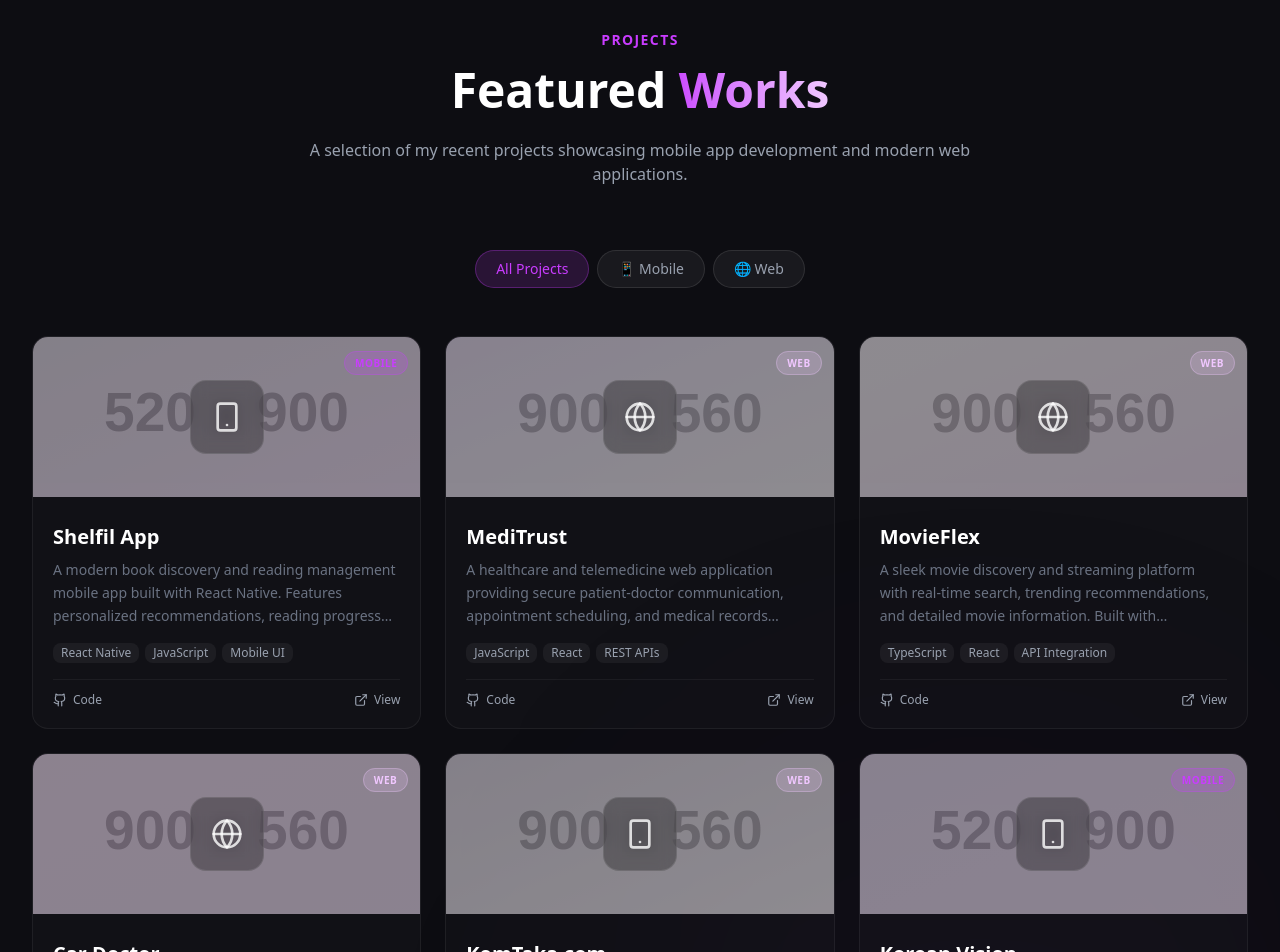
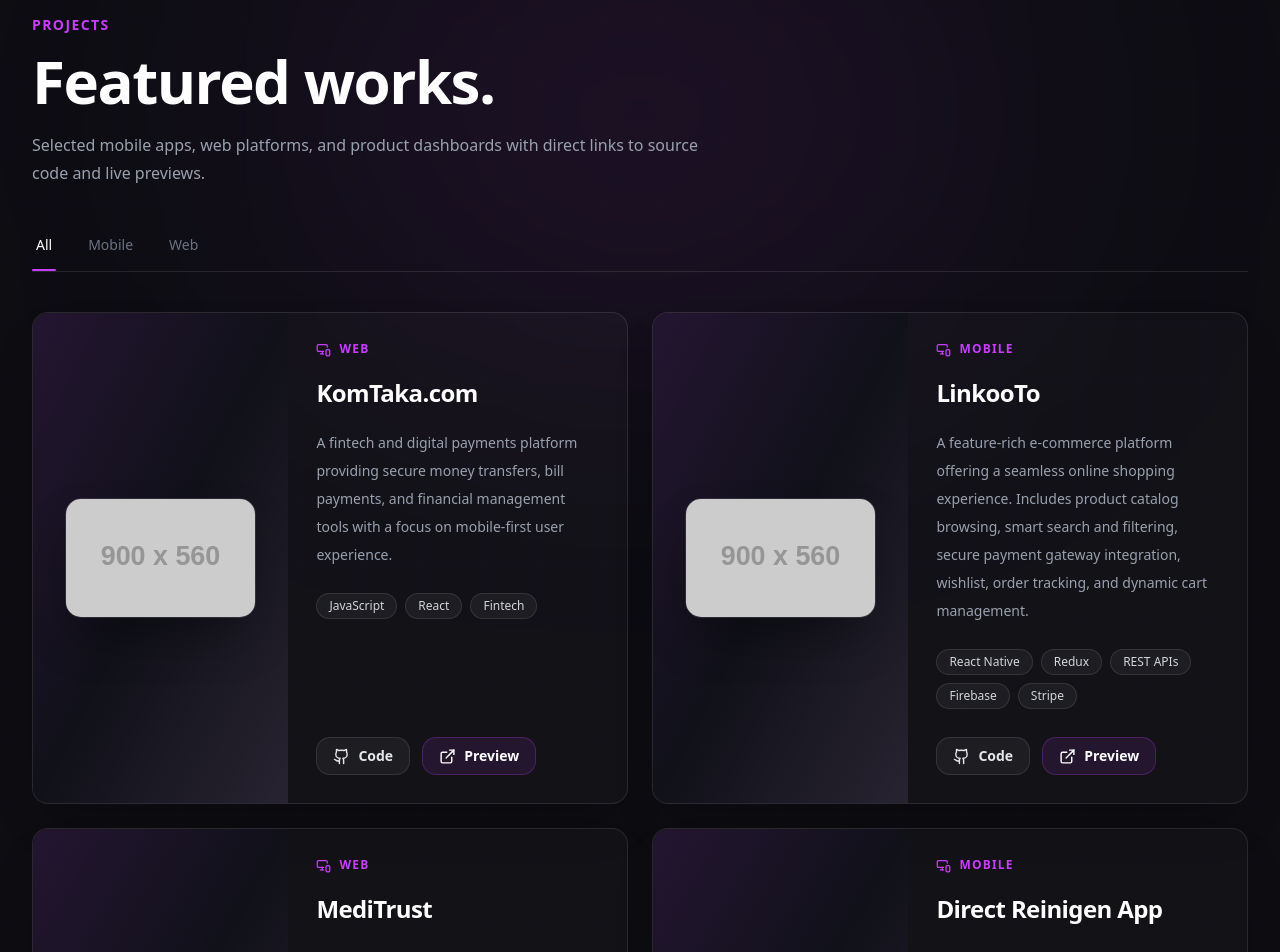
Before and after one commit to SabbirHossainEvan/evan_31, a Next.js app: page / in a window 1280 px wide. Shown: the part 2820-3772 px from the top of the page. Built offline with nearby package versions, Linux system fonts and the light colour scheme.

Commit message:
update project section

```diff
--- a/src/components/portfolio/Projects.tsx
+++ b/src/components/portfolio/Projects.tsx
@@ -1,125 +1,141 @@
 'use client'
 
 import { motion, useInView } from 'framer-motion'
-import { useRef, useState } from 'react'
-import { ExternalLink, Github, Smartphone, Globe } from 'lucide-react'
+import { useMemo, useRef, useState } from 'react'
+import {
+  ArrowRight,
+  ExternalLink,
+  Github,
+  MonitorSmartphone,
+  Smartphone,
+} from 'lucide-react'
 import ProjectLightbox, {
   type ProjectGalleryItem,
 } from '@/components/portfolio/ProjectLightbox'
 
+type ProjectCategory = 'All' | 'Mobile' | 'Web'
+
 interface Project {
   title: string
+  category: Exclude<ProjectCategory, 'All'>
   description: string
   tags: string[]
-  category: 'mobile' | 'web'
-  github?: string
-  gradient: string
-  icon: typeof Smartphone
   images: string[]
   orientation: 'mobile' | 'desktop'
+  github: string
+  liveDemo: string
 }
+
+const categories: ProjectCategory[] = ['All', 'Mobile', 'Web']
 
 const projects: Project[] = [
   {
-    title: 'Shelfil App',
-    description: 'A modern book discovery and reading management mobile app built with React Native. Features personalized recommendations, reading progress tracking, and social sharing capabilities.',
-    tags: ['React Native', 'JavaScript', 'Mobile UI'],
-    category: 'mobile',
-    github: 'https://github.com/SabbirHossainEvan/Shelfil_App_React_Native',
-    gradient: 'from-[#5E1B8C]/20 to-[#C93CFF]/20',
-    icon: Smartphone,
+    title: 'KomTaka.com',
+    category: 'Web',
+    description:
+      'A fintech and digital payments platform providing secure money transfers, bill payments, and financial management tools with a focus on mobile-first user experience.',
+    tags: ['JavaScript', 'React', 'Fintech'],
     images: [
-      'https://placehold.co/520x900/111827/C93CFF?text=Shelfil+Home',
-      'https://placehold.co/520x900/171022/F0C7FF?text=Book+Details',
-      'https://placehold.co/520x900/101624/60A5FA?text=Reading+List',
+      'https://placehold.co/900x560/101624/F0C7FF?text=KomTaka.com',
+      'https://placehold.co/900x560/111827/C93CFF?text=Wallet',
+      'https://placehold.co/900x560/15111f/60A5FA?text=Transactions',
     ],
-    orientation: 'mobile',
+    orientation: 'desktop',
+    github: 'https://github.com/SabbirHossainEvan/KomTaka.com',
+    liveDemo: 'https://kom-taka-com-ten.vercel.app/',
+  },
+  {
+    title: 'LinkooTo',
+    category: 'Mobile',
+    description:
+      'A feature-rich e-commerce platform offering a seamless online shopping experience. Includes product catalog browsing, smart search and filtering, secure payment gateway integration, wishlist, order tracking, and dynamic cart management.',
+    tags: ['React Native', 'Redux', 'REST APIs', 'Firebase', 'Stripe'],
+    images: [
+      'https://placehold.co/900x560/101624/F0C7FF?text=LinkooTo',
+      'https://placehold.co/900x560/12201b/34D399?text=Products',
+      'https://placehold.co/900x560/111827/C93CFF?text=Checkout',
+    ],
+    orientation: 'desktop',
+    github: 'https://github.com/SabbirHossainEvan/linkooTo',
+    liveDemo: 'https://github.com/SabbirHossainEvan/linkooTo',
   },
   {
     title: 'MediTrust',
-    description: 'A healthcare and telemedicine web application providing secure patient-doctor communication, appointment scheduling, and medical records management with an intuitive interface.',
+    category: 'Web',
+    description:
+      'A healthcare and telemedicine web application providing secure patient-doctor communication, appointment scheduling, and medical records management with an intuitive interface.',
     tags: ['JavaScript', 'React', 'REST APIs'],
-    category: 'web',
-    github: 'https://github.com/SabbirHossainEvan/mediTrust',
-    gradient: 'from-[#9333EA]/20 to-[#F0C7FF]/20',
-    icon: Globe,
     images: [
       'https://placehold.co/900x560/101624/F0C7FF?text=MediTrust+Dashboard',
       'https://placehold.co/900x560/12201b/34D399?text=Appointments',
       'https://placehold.co/900x560/111827/C93CFF?text=Patient+Records',
     ],
     orientation: 'desktop',
+    github: 'https://github.com/SabbirHossainEvan/mediTrust',
+    liveDemo: 'https://medi-trust-theta.vercel.app/',
   },
   {
-    title: 'MovieFlex',
-    description: 'A sleek movie discovery and streaming platform with real-time search, trending recommendations, and detailed movie information. Built with TypeScript and modern React patterns.',
-    tags: ['TypeScript', 'React', 'API Integration'],
-    category: 'web',
-    github: 'https://github.com/SabbirHossainEvan/MovieFlex',
-    gradient: 'from-[#F0C7FF]/20 to-[#D946EF]/20',
-    icon: Globe,
+    title: 'Direct Reinigen App',
+    category: 'Mobile',
+    description:
+      'A mobile companion app for the Direct Reinigen platform, empowering field staff and customers with real-time booking management, job status updates, location tracking, and instant service notifications.',
+    tags: ['React Native', 'Redux', 'REST APIs', 'Firebase', 'Stripe'],
     images: [
-      'https://placehold.co/900x560/15111f/C93CFF?text=MovieFlex+Home',
-      'https://placehold.co/900x560/111827/F0C7FF?text=Movie+Details',
-      'https://placehold.co/900x560/101624/D946EF?text=Search+Results',
+      'https://placehold.co/900x560/101624/F0C7FF?text=Direct+Reinigen+App',
+      'https://placehold.co/900x560/12201b/34D399?text=Booking+Management',
+      'https://placehold.co/900x560/111827/C93CFF?text=Job+Status',
     ],
     orientation: 'desktop',
+    github: 'https://github.com/SabbirHossainEvan/direct-reinigen',
+    liveDemo: 'https://github.com/SabbirHossainEvan/direct-reinigen',
   },
   {
-    title: 'Car Doctor',
-    description: 'An automotive service booking platform that connects car owners with nearby mechanics. Features real-time tracking, service history, and secure payment integration.',
+    title: 'UK INKIND',
+    category: 'Web',
+    description:
+      'An accessible, evidence-based digital EMDR therapy platform designed to support mental health recovery. Features guided video instructions, interactive AI-assisted support, and structured progress tracking with full GDPR compliance.',
     tags: ['JavaScript', 'React', 'Node.js'],
-    category: 'web',
-    github: 'https://github.com/SabbirHossainEvan/car-doctor',
-    gradient: 'from-[#D946EF]/20 to-[#C93CFF]/20',
-    icon: Globe,
     images: [
-      'https://placehold.co/900x560/111827/D946EF?text=Car+Doctor',
-      'https://placehold.co/900x560/101624/F0C7FF?text=Service+Booking',
-      'https://placehold.co/900x560/15111f/C93CFF?text=Mechanic+Profile',
+      'https://placehold.co/900x560/111827/D946EF?text=UK+INKIND',
+      'https://placehold.co/900x560/101624/F0C7FF?text=Therapy+Session',
+      'https://placehold.co/900x560/15111f/C93CFF?text=Progress+Tracking',
     ],
     orientation: 'desktop',
-  },
-  {
-    title: 'KomTaka.com',
-    description: 'A fintech and digital payments platform providing secure money transfers, bill payments, and financial management tools with a focus on mobile-first user experience.',
-    tags: ['JavaScript', 'React', 'Fintech'],
-    category: 'web',
-    github: 'https://github.com/SabbirHossainEvan/KomTaka.com',
-    gradient: 'from-[#5E1B8C]/20 to-[#F0C7FF]/20',
-    icon: Smartphone,
-    images: [
-      'https://placehold.co/900x560/101624/F0C7FF?text=KomTaka.com',
-      'https://placehold.co/900x560/111827/C93CFF?text=Wallet',
-      'https://placehold.co/900x560/15111f/60A5FA?text=Transactions',
-    ],
-    orientation: 'desktop',
+    github: 'https://github.com/SabbirHossainEvan/car-doctor',
+    liveDemo: 'https://uk-inkind.vercel.app/',
   },
   {
     title: 'Korean Vision',
-    description: 'An AI-powered Korean beauty and skincare recommendation app. Features personalized product suggestions, skin analysis, and an interactive beauty routine builder.',
+    category: 'Mobile',
+    description:
+      'An AI-powered Korean beauty and skincare recommendation app. Features personalized product suggestions, skin analysis, and an interactive beauty routine builder.',
     tags: ['TypeScript', 'React Native', 'AI Integration'],
-    category: 'mobile',
-    github: 'https://github.com/SabbirHossainEvan/korean_vision',
-    gradient: 'from-[#9333EA]/20 to-[#C93CFF]/20',
-    icon: Smartphone,
     images: [
       'https://placehold.co/520x900/111827/C93CFF?text=Korean+Vision',
       'https://placehold.co/520x900/171022/F0C7FF?text=Skin+Analysis',
       'https://placehold.co/520x900/101624/34D399?text=Routine+Builder',
     ],
     orientation: 'mobile',
+    github: 'https://github.com/SabbirHossainEvan/korean_vision',
+    liveDemo: 'https://korean-vision.vercel.app/',
   },
 ]
 
 export default function Projects() {
   const ref = useRef(null)
   const isInView = useInView(ref, { once: true, margin: '-100px' })
-  const [filter, setFilter] = useState<'all' | 'mobile' | 'web'>('all')
+  const [activeCategory, setActiveCategory] = useState<ProjectCategory>('All')
   const [activeProjectIndex, setActiveProjectIndex] = useState<number | null>(null)
   const [activeImageIndex, setActiveImageIndex] = useState(0)
 
-  const filtered = filter === 'all' ? projects : projects.filter(p => p.category === filter)
+  const visibleProjects = useMemo(() => {
+    if (activeCategory === 'All') {
+      return projects
+    }
+
+    return projects.filter((project) => project.category === activeCategory)
+  }, [activeCategory])
+
   const galleryItems: ProjectGalleryItem[] = projects.map((project) => ({
     title: project.title,
     category: project.category,
@@ -133,165 +149,159 @@ export default function Projects() {
   }
 
   return (
-    <section id="projects" className="relative py-20 md:py-32 bg-[#0D0D12] overflow-hidden">
-      {/* Background */}
-      <div className="absolute bottom-0 right-0 w-[600px] h-[600px] bg-[#5E1B8C]/5 blur-[150px] rounded-full" />
+    <section
+      id="projects"
+      className="relative overflow-hidden border-y border-white/5 bg-[#0D0D12] py-20 md:py-28"
+    >
+      <div className="absolute left-1/2 top-0 h-[420px] w-[720px] -translate-x-1/2 rounded-full bg-[#C93CFF]/10 blur-[140px]" />
+      <div className="cyber-grid absolute inset-0 opacity-30" />
 
-      <div ref={ref} className="relative max-w-7xl mx-auto px-4 sm:px-6 lg:px-8">
-        {/* Section header */}
+      <div ref={ref} className="relative mx-auto max-w-7xl px-4 sm:px-6 lg:px-8">
         <motion.div
           initial={{ opacity: 0, y: 30 }}
           animate={isInView ? { opacity: 1, y: 0 } : {}}
           transition={{ duration: 0.6 }}
-          className="text-center mb-10 md:mb-16"
+          className="mb-10 max-w-3xl md:mb-12"
         >
-          <span className="text-[#C93CFF] text-sm font-semibold tracking-widest uppercase mb-4 block">Projects</span>
-          <h2 className="text-3xl md:text-5xl font-bold text-white mb-4 md:mb-6">
-            Featured
-            <span className="bg-gradient-to-r from-[#C93CFF] to-[#F0C7FF] bg-clip-text text-transparent"> Works</span>
+          <span className="mb-4 block text-sm font-semibold uppercase tracking-widest text-[#C93CFF]">
+            Projects
+          </span>
+          <h2 className="text-4xl font-black tracking-tight text-white sm:text-5xl md:text-6xl">
+            Featured works.
           </h2>
-          <p className="text-gray-400 max-w-2xl mx-auto text-sm md:text-base">
-            A selection of my recent projects showcasing mobile app development and modern web applications.
+          <p className="mt-5 max-w-2xl text-sm leading-7 text-gray-400 sm:text-base">
+            Selected mobile apps, web platforms, and product dashboards with
+            direct links to source code and live previews.
           </p>
         </motion.div>
 
-        {/* Filter tabs */}
         <motion.div
           initial={{ opacity: 0, y: 20 }}
           animate={isInView ? { opacity: 1, y: 0 } : {}}
-          transition={{ duration: 0.5, delay: 0.2 }}
-          className="flex justify-center gap-2 mb-8 md:mb-12"
+          transition={{ duration: 0.5, delay: 0.15 }}
+          className="mb-10 overflow-x-auto border-b border-white/10"
         >
-          {(['all', 'mobile', 'web'] as const).map((tab) => (
+          <div className="flex min-w-max gap-7">
+            {categories.map((category) => (
               <button
-              key={tab}
-              onClick={() => setFilter(tab)}
-              className={`px-5 py-2 rounded-full text-sm font-medium transition-all duration-300 ${
-                filter === tab
-                  ? 'bg-[#C93CFF]/15 text-[#C93CFF] border border-[#C93CFF]/30'
-                  : 'bg-white/5 text-gray-400 border border-white/10 hover:text-white hover:bg-white/10'
+                key={category}
+                onClick={() => setActiveCategory(category)}
+                className={`relative px-1 pb-4 text-sm font-medium transition ${
+                  activeCategory === category
+                    ? 'text-white'
+                    : 'text-gray-500 hover:text-gray-200'
                 }`}
               >
-              {tab === 'all' ? 'All Projects' : tab === 'mobile' ? '📱 Mobile' : '🌐 Web'}
+                {category}
+                {activeCategory === category && (
+                  <motion.span
+                    layoutId="landingProjectCategory"
+                    className="absolute bottom-0 left-0 h-0.5 w-full rounded-full bg-[#C93CFF]"
+                  />
+                )}
               </button>
             ))}
+          </div>
         </motion.div>
 
-        {/* Projects grid */}
-        <div className="grid sm:grid-cols-2 lg:grid-cols-3 gap-4 md:gap-6">
-          {filtered.map((project, i) => (
-            <motion.div
+        <motion.div layout className="grid gap-6 lg:grid-cols-2">
+          {visibleProjects.map((project, index) => (
+            <motion.article
+              layout
               key={project.title}
-              layout
-              initial={{ opacity: 0, y: 30 }}
+              initial={{ opacity: 0, y: 24 }}
               animate={isInView ? { opacity: 1, y: 0 } : {}}
-              exit={{ opacity: 0, scale: 0.9 }}
-              transition={{ duration: 0.5, delay: 0.1 + i * 0.1 }}
-              whileHover={{ y: -8 }}
-              className="group relative rounded-2xl bg-white/[0.02] border border-white/[0.06] hover:border-[#C93CFF]/20 overflow-hidden transition-all duration-300"
+              transition={{ duration: 0.45, delay: 0.1 + index * 0.06 }}
+              className="group grid overflow-hidden rounded-2xl border border-white/10 bg-white/[0.025] shadow-2xl shadow-black/20 transition hover:border-[#C93CFF]/25 md:grid-cols-[0.86fr_1.14fr]"
             >
-              {/* Project gradient header */}
+              <div className="relative min-h-[300px] overflow-hidden bg-[#11111a] md:min-h-[340px]">
+                <div className="absolute inset-0 bg-gradient-to-br from-[#C93CFF]/10 via-transparent to-[#F0C7FF]/10" />
+                <div className="absolute inset-0 flex items-center justify-center p-6 sm:p-8">
                   <button
                     type="button"
                     onClick={() => openLightbox(project)}
-                className={`h-32 md:h-40 w-full bg-gradient-to-br ${project.gradient} relative overflow-hidden cursor-zoom-in`}
+                    className="cursor-zoom-in"
                     aria-label={`Open ${project.title} gallery`}
                   >
-                <div className="absolute inset-0 bg-black/20" />
                     <img
                       src={project.images[0]}
                       alt={`${project.title} placeholder preview`}
-                  className="h-full w-full object-cover opacity-60 transition duration-500 group-hover:scale-105 group-hover:opacity-75"
+                      className={`rounded-2xl border border-white/10 object-cover shadow-2xl shadow-black/40 transition duration-500 group-hover:scale-[1.03] ${
+                        project.orientation === 'mobile'
+                          ? 'h-[390px] w-[220px]'
+                          : 'h-auto w-full'
+                      }`}
                     />
-                <div className="absolute inset-0 flex items-center justify-center">
-                  <motion.div
-                    whileHover={{ scale: 1.1, rotate: 5 }}
-                    className="p-4 md:p-5 rounded-2xl bg-black/30 backdrop-blur-sm border border-white/10"
-                  >
-                    <project.icon size={32} className="text-white/80" />
-                  </motion.div>
+                  </button>
                 </div>
-                {/* Category badge */}
-                <div className="absolute top-3 right-3">
-                  <span className={`px-2.5 py-1 rounded-full text-[10px] font-semibold uppercase tracking-wider ${
-                    project.category === 'mobile'
-                      ? 'bg-[#C93CFF]/20 text-[#C93CFF] border border-[#C93CFF]/30'
-                      : 'bg-[#F0C7FF]/20 text-[#F0C7FF] border border-[#F0C7FF]/30'
-                  }`}>
+              </div>
+
+              <div className="flex min-h-[300px] flex-col p-6 sm:p-7 md:min-h-[340px]">
+                <div className="mb-5 flex items-center gap-2 text-xs font-bold uppercase tracking-widest text-[#C93CFF]">
+                  {project.orientation === 'mobile' ? (
+                    <Smartphone size={15} />
+                  ) : (
+                    <MonitorSmartphone size={15} />
+                  )}
                   {project.category}
-                  </span>
                 </div>
-              </button>
 
-              {/* Content */}
-              <div className="p-4 md:p-5">
-                <h3 className="text-lg md:text-xl font-bold text-white mb-2 group-hover:text-[#C93CFF] transition-colors">
+                <h3 className="text-2xl font-bold tracking-tight text-white">
                   {project.title}
                 </h3>
-                <p className="text-gray-500 text-xs md:text-sm leading-relaxed mb-4 line-clamp-3">
+                <p className="mt-5 text-sm leading-7 text-gray-400">
                   {project.description}
                 </p>
 
-                {/* Tags */}
-                <div className="flex flex-wrap gap-1.5 mb-4">
+                <div className="mt-6 flex flex-wrap gap-2">
                   {project.tags.map((tag) => (
                     <span
                       key={tag}
-                      className="px-2 py-0.5 rounded-md bg-white/5 text-gray-400 text-[10px] md:text-xs font-medium"
+                      className="rounded-full border border-white/10 bg-white/5 px-3 py-1 text-xs font-medium text-gray-300"
                     >
                       {tag}
                     </span>
                   ))}
                 </div>
 
-                {/* Links */}
-                <div className="flex items-center gap-3 pt-3 border-t border-white/5">
-                  {project.github && (
-                    <motion.a
+                <div className="mt-auto flex flex-wrap gap-3 pt-7">
+                  <a
                     href={project.github}
                     target="_blank"
                     rel="noopener noreferrer"
-                      whileHover={{ scale: 1.1 }}
-                      whileTap={{ scale: 0.9 }}
-                      className="flex items-center gap-1.5 text-xs text-gray-400 hover:text-[#C93CFF] transition-colors"
+                    className="inline-flex items-center gap-2 rounded-xl border border-white/10 bg-white/5 px-4 py-2 text-sm font-semibold text-gray-200 transition hover:border-[#C93CFF]/30 hover:text-white"
                   >
-                      <Github size={14} />
-                      <span>Code</span>
-                    </motion.a>
-                  )}
-                  <motion.a
-                    href={project.github}
+                    <Github size={17} />
+                    Code
+                  </a>
+                  <a
+                    href={project.liveDemo}
                     target="_blank"
                     rel="noopener noreferrer"
-                    whileHover={{ scale: 1.1 }}
-                    whileTap={{ scale: 0.9 }}
-                    className="flex items-center gap-1.5 text-xs text-gray-400 hover:text-[#C93CFF] transition-colors ml-auto"
+                    className="inline-flex items-center gap-2 rounded-xl border border-[#C93CFF]/25 bg-[#C93CFF]/10 px-4 py-2 text-sm font-semibold text-white transition hover:bg-[#C93CFF]/20"
                   >
-                    <ExternalLink size={14} />
-                    <span>View</span>
-                  </motion.a>
+                    <ExternalLink size={17} />
+                    Preview
+                  </a>
                 </div>
               </div>
+            </motion.article>
+          ))}
         </motion.div>
-          ))}
-        </div>
 
-        {/* View more */}
         <motion.div
-          initial={{ opacity: 0 }}
-          animate={isInView ? { opacity: 1 } : {}}
-          transition={{ duration: 0.5, delay: 0.8 }}
-          className="text-center mt-10 md:mt-14"
+          initial={{ opacity: 0, y: 16 }}
+          animate={isInView ? { opacity: 1, y: 0 } : {}}
+          transition={{ duration: 0.5, delay: 0.45 }}
+          className="mt-10 flex justify-center md:mt-14"
         >
-          <motion.a
+          <a
             href="/projects"
-            whileHover={{ scale: 1.05 }}
-            whileTap={{ scale: 0.95 }}
-            className="inline-flex items-center gap-2 px-6 py-3 rounded-xl bg-white/5 border border-white/10 text-gray-300 text-sm font-medium hover:bg-white/10 hover:border-white/20 transition-all"
+            className="inline-flex items-center gap-2 rounded-xl border border-white/10 bg-white/5 px-5 py-3 text-sm font-semibold text-gray-200 transition hover:border-[#C93CFF]/30 hover:bg-white/10 hover:text-white"
           >
-            <Github size={18} />
-            View All Projects
-          </motion.a>
+            View all projects
+            <ArrowRight size={17} />
+          </a>
         </motion.div>
 
         <ProjectLightbox
```
Lines whose indentation alone changed are shown as unchanged.
